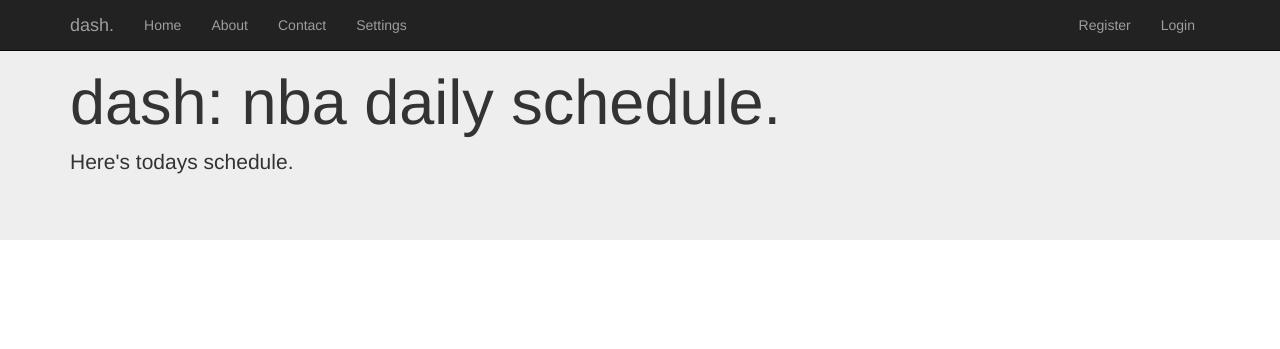
After one commit to felipe-mans/dash, a Flask app: template templates/nba_schedule.html in a window 1280 px wide. The commit adds this page. Shown: the top 349 px of the page. Run offline with Flask 2, Linux system fonts and the light colour scheme; the template is opened without the code that fills it, so the values that code supplies are empty; some libraries are stand-ins or nearby versions.

Commit message:
moved standings to its own page

```diff
--- a/app.py
+++ b/app.py
@@ -12,28 +12,29 @@ dbm = DatabaseManager.create()
 @app.route('/')
 @app.route('/home')
 def home():
-
-    return render_template('index.html')
-
-@app.route('/test')
-def test():
     weather = utils.getWeatherByCity('NY', 'Brooklyn')
     nba_schedule = utils.NBA_D_Sched(2016, 01, 24)
     news = utils.getMostPop('mostviewed', 'sports', '7')
-    standings = utils.getStandings('2015')
-    #print east_standings
-    #west_standings = utils.getWStandings('2015')
     return render_template('test.html',
                            weather=weather,
                            nba_schedule=nba_schedule,
-                           news=news,
-                           standings=standings)
-                           #west_standings=west_standings)
+                           news=news)
 
 
 @app.route('/about')
 def about():
     return render_template('about.html')
+
+@app.route('/contact')
+def contact():
+    return render_template('contact.html')
+
+@app.route('/nba_standings')
+def schedule():
+    standings = utils.getStandings('2015')
+    return render_template('nba_standings.html',standings=standings )
+
+
 
 '''
 ### LOGIN
--- /dev/null
+++ b/templates/nba_schedule.html
@@ -0,0 +1,78 @@
+<!DOCTYPE html>
+<html lang="en">
+  <head>
+
+    <title>dash</title>
+    <meta charset="utf-8">
+    <meta name="viewport" content="width=device-width, initial-scale=1">
+    <link rel="stylesheet" href="http://maxcdn.bootstrapcdn.com/bootstrap/3.3.6/css/bootstrap.min.css">
+    <script src="https://ajax.googleapis.com/ajax/libs/jquery/1.12.0/jquery.min.js"></script>
+    <script src="http://maxcdn.bootstrapcdn.com/bootstrap/3.3.6/js/bootstrap.min.js"></script>
+  </head>
+
+
+  <body>
+
+    <!-- Fixed navbar -->
+    <nav class="navbar navbar-inverse navbar-fixed-top">
+      <div class="container">
+        <div class="navbar-header">
+          <button type="button" class="navbar-toggle collapsed" data-toggle="collapse" data-target="#navbar" aria-expanded="false" aria-controls="navbar">
+            <span class="sr-only">Toggle navigation</span>
+            <span class="icon-bar"></span>
+            <span class="icon-bar"></span>
+            <span class="icon-bar"></span>
+          </button>
+          <a class="navbar-brand" href="/home">dash.</a>
+        </div>
+        <div id="navbar" class="navbar-collapse collapse">
+          <ul class="nav navbar-nav pull-left">
+            <li><a href="/">Home</a></li>
+            <li><a href="/about">About</a></li>
+            <li><a href="/contact">Contact</a></li>
+            <li><a href="/settings">Settings</a></li>
+          </ul>
+	  <ul class="nav navbar-nav pull-right">
+            <li><a href="/register">Register</a></li>
+            <li><a href="/login">Login</a></li>
+          </ul>
+
+
+        </div><!--/.nav-collapse -->
+      </div>
+    </nav>
+
+
+    <div class="jumbotron">
+      <div class="container theme-showcase" role = "main">
+        <h1>dash: nba daily schedule.</h1>
+        <p>Here's todays schedule.</p>
+      </div>
+    </div>
+    <div class="learn-more container">
+      {% for conference in standings %}
+      <h3>{{ conference['name'] }}</h3><br><br>
+      {% for division in conference['divisions'] %}
+      <h4>{{ division['name'] }}</h4>
+      <table class = "table table-striped">
+	<thead>
+	  <tr><th>Position</th><th>Team</th><th>Record</th><th>Winning
+	      Percentage</th><th>Last 10</th>
+	  </tr>
+	</thead>
+	<tbody>
+	  {% for team in division['teams'] %}
+	  <tr><td>{{team['position']}}</td><td>{{team['name']}}</td><td>{{team['record']}}</td><td>{{team['win_pct']}}</td><td>{{team['last10']}}</td></tr>
+	  {% endfor %}
+	</tbody>
+      </table><br>
+      {% endfor %}
+      <br>
+      {% endfor %}
+    </div>
+  </body>
+  <br>
+  <br>
+  <br>
+  <br>
+</html>
```
Also changed, not shown: templates/nba_standings.html (added, +78 -0 lines), templates/test.html (+1 -20 lines), 1 other file.
